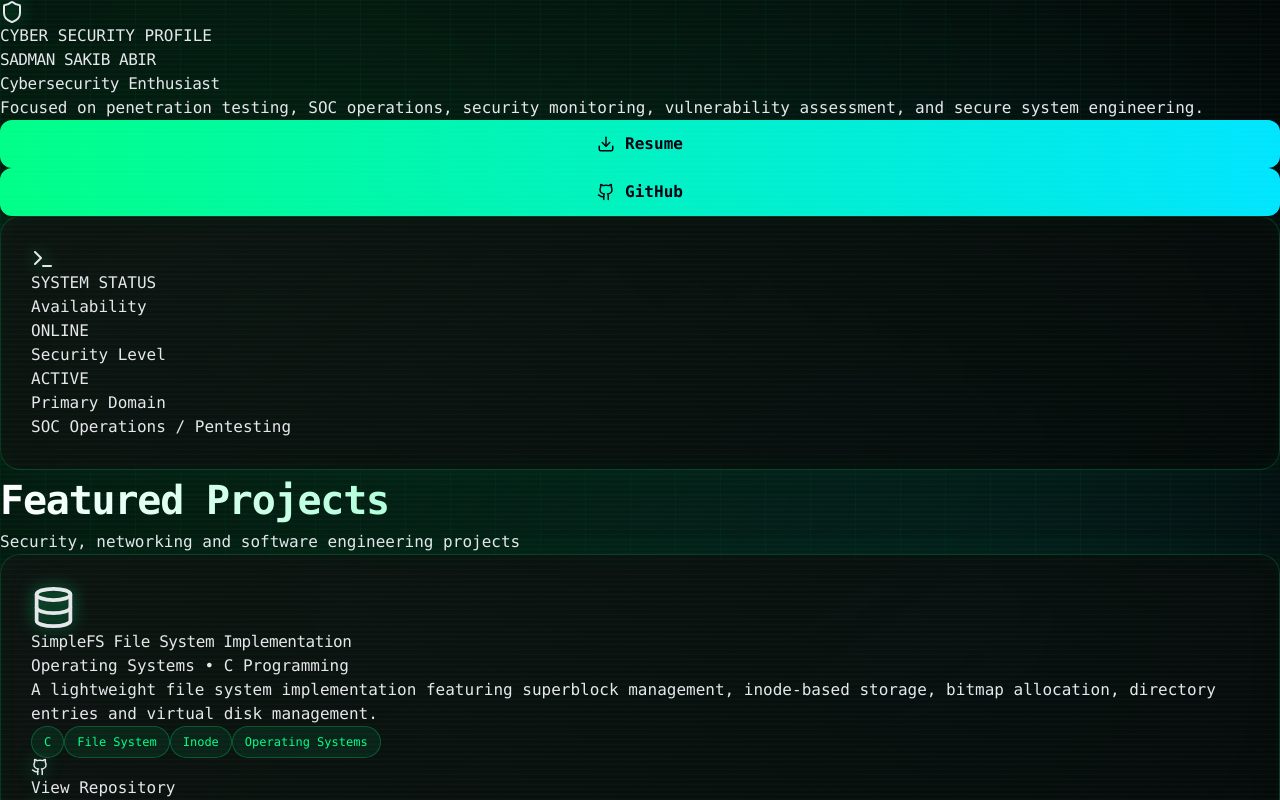
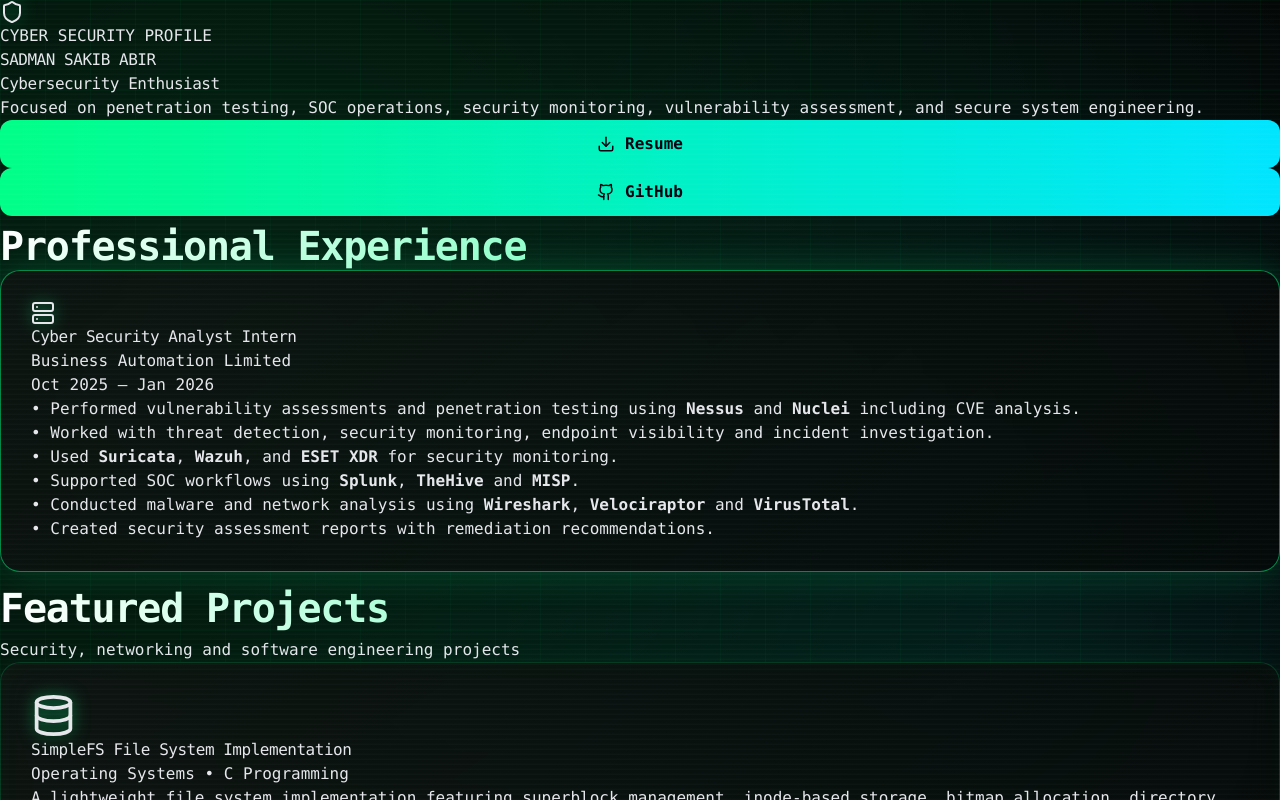
Before and after one commit to sadmanthebatman/My-Portfolio, a Next.js app: page / in a window 1280 px wide. Shown: the top 800 px of the page. Built offline with nearby package versions, Linux system fonts and the light colour scheme.

Commit message:
Update page.tsx

```diff
--- a/app/page.tsx
+++ b/app/page.tsx
@@ -15,116 +15,6 @@ import {
   Server,
   Download,
 } from "lucide-react";
-
-
-{/* EXPERIENCE */}
-
-
-<section className="mt-24">
-
-
-<h2 className="section-title">
-
-Professional Experience
-
-</h2>
-
-
-
-
-
-<div className="glass mt-10">
-
-
-<div className="flex gap-4 items-center">
-
-
-<Server className="text-green-400"/>
-
-
-
-<div>
-
-
-<h3 className="text-2xl font-bold">
-
-Cyber Security Analyst Intern
-
-</h3>
-
-
-
-<p className="text-green-400">
-
-Business Automation Limited
-
-</p>
-
-
-
-<p className="text-gray-500">
-
-Oct 2025 — Jan 2026
-
-</p>
-
-
-</div>
-
-
-</div>
-
-
-
-
-
-<div className="mt-8 text-gray-300 space-y-5 leading-relaxed">
-
-
-<p>
-• Performed vulnerability assessments and penetration testing using <b>Nessus</b> and <b>Nuclei</b> to identify, validate and document security weaknesses including CVE analysis.
-</p>
-
-
-
-<p>
-• Worked with threat detection, security monitoring, endpoint visibility and incident investigation for suspicious activity analysis.
-</p>
-
-
-
-<p>
-• Used <b>Suricata</b> for IDS/IPS monitoring, <b>Wazuh</b> for SIEM-based monitoring and <b>ESET</b> for XDR security operations.
-</p>
-
-
-
-<p>
-• Supported alert management, incident response and security orchestration workflows using <b>Splunk</b>, <b>TheHive</b> and <b>MISP</b> threat intelligence.
-</p>
-
-
-
-<p>
-• Conducted digital forensics, malware and network analysis using <b>Velociraptor</b>, <b>Wireshark</b> and <b>VirusTotal</b>.
-</p>
-
-
-
-<p>
-• Produced security assessment reports with remediation recommendations while supporting CIRT, infrastructure operations and secure system management.
-</p>
-
-
-</div>
-
-
-
-</div>
-
-
-</section>
-
 
 
 const projects = [
@@ -147,7 +37,7 @@ icon:<Network size={45}/>,
 description:
 "Enterprise network architecture using Cisco Packet Tracer with VLSM, RIPv2, static routing, DHCP, DNS, HTTP, email services and redundancy.",
 tags:["Cisco","VLSM","Routing","Networking"],
-link:"https://github.com/sadmanthebatman/Bangladesh-Board-Examination-Emergency-Network"
+link:"https://github.com/sadmanthebatman/Bangladesh-Board-Evaluation-Emergency-Network"
 },
 
 
@@ -162,7 +52,6 @@ link:"https://github.com/sadmanthebatman/SportPulse"
 }
 
 ];
-
 
 
 const securityGroups=[
@@ -219,6 +108,8 @@ return(
 
 <main className="min-h-screen px-6 md:px-16 py-10">
 
+
+{/* HERO */}
 
 <section className="grid md:grid-cols-2 gap-10 items-center">
 
@@ -304,82 +195,96 @@ GitHub
 
 </div>
 
+</section>
 
 
 
-<div className="glass">
 
 
-<div className="flex items-center gap-3">
+{/* EXPERIENCE */}
 
-<Terminal/>
+<section className="mt-24">
 
-SYSTEM STATUS
 
-</div>
+<h2 className="section-title">
+
+Professional Experience
+
+</h2>
 
 
 
-<div className="mt-8 space-y-6">
+<div className="glass mt-10">
+
+
+<div className="flex gap-4 items-center">
+
+
+<Server className="text-green-400"/>
 
 
 <div>
 
-<p className="text-gray-500">
 
-Availability
+<h3 className="text-2xl font-bold">
+
+Cyber Security Analyst Intern
+
+</h3>
+
+
+<p className="text-green-400">
+
+Business Automation Limited
 
 </p>
 
-<p className="text-green-400 text-xl">
 
-ONLINE
+<p className="text-gray-500">
+
+Oct 2025 — Jan 2026
 
 </p>
+
+
+</div>
 
 </div>
 
 
 
 
-<div>
-
-<p className="text-gray-500">
-
-Security Level
-
-</p>
+<div className="mt-8 text-gray-300 space-y-5 leading-relaxed">
 
 
-<p className="text-green-400 text-xl">
-
-ACTIVE
-
-</p>
-
-
-</div>
-
-
-
-
-<div>
-
-<p className="text-gray-500">
-
-Primary Domain
-
+<p>
+• Performed vulnerability assessments and penetration testing using <b>Nessus</b> and <b>Nuclei</b> including CVE analysis.
 </p>
 
 
 <p>
-
-SOC Operations / Pentesting
-
+• Worked with threat detection, security monitoring, endpoint visibility and incident investigation.
 </p>
 
 
-</div>
+<p>
+• Used <b>Suricata</b>, <b>Wazuh</b>, and <b>ESET XDR</b> for security monitoring.
+</p>
+
+
+<p>
+• Supported SOC workflows using <b>Splunk</b>, <b>TheHive</b> and <b>MISP</b>.
+</p>
+
+
+<p>
+• Conducted malware and network analysis using <b>Wireshark</b>, <b>Velociraptor</b> and <b>VirusTotal</b>.
+</p>
+
+
+<p>
+• Created security assessment reports with remediation recommendations.
+</p>
 
 
 </div>
@@ -390,8 +295,11 @@ SOC Operations / Pentesting
 
 </section>
 
+
+
+
+
 {/* PROJECTS */}
-
 
 <section className="mt-24">
 
@@ -415,9 +323,7 @@ Security, networking and software engineering projects
 <div className="grid md:grid-cols-3 gap-8 mt-10">
 
 
-{
-
-projects.map(project=>(
+{projects.map(project=>(
 
 
 <div
@@ -433,8 +339,6 @@ className="glass project-card"
 </div>
 
 
-
-
 <h3 className="text-xl font-bold mt-6">
 
 {project.title}
@@ -442,14 +346,11 @@ className="glass project-card"
 </h3>
 
 
-
 <p className="text-green-400 text-sm mt-3">
 
 {project.type}
 
 </p>
-
-
 
 
 <p className="text-gray-400 mt-5 text-sm">
@@ -460,12 +361,9 @@ className="glass project-card"
 
 
 
-
 <div className="flex flex-wrap gap-2 mt-5">
 
-{
-
-project.tags.map(tag=>(
+{project.tags.map(tag=>(
 
 <span className="tag" key={tag}>
 
@@ -473,12 +371,9 @@ project.tags.map(tag=>(
 
 </span>
 
-))
-
-}
+))}
 
 </div>
-
 
 
 
@@ -502,9 +397,7 @@ View Repository
 </div>
 
 
-))
-
-}
+))}
 
 
 </div>
@@ -516,12 +409,10 @@ View Repository
 
 
 
-
 {/* SECURITY ARSENAL */}
 
 
 <section className="mt-24">
-
 
 <h2 className="section-title">
 
@@ -530,22 +421,10 @@ Security Arsenal
 </h2>
 
 
-
-<p className="subtitle">
-
-Tools and technologies used for offensive and defensive security
-
-</p>
-
-
-
-
 <div className="grid md:grid-cols-3 gap-6 mt-10">
 
 
-{
-
-securityGroups.map(group=>(
+{securityGroups.map(group=>(
 
 
 <div className="glass" key={group.title}>
@@ -553,9 +432,7 @@ securityGroups.map(group=>(
 
 <div className="flex gap-3 items-center text-green-400">
 
-
 {group.icon}
-
 
 <h3 className="text-xl text-white font-bold">
 
@@ -563,32 +440,21 @@ securityGroups.map(group=>(
 
 </h3>
 
-
 </div>
-
-
 
 
 <div className="mt-6 space-y-3">
 
+{group.items.map(item=>(
 
-{
-
-group.items.map(item=>(
-
-<div
-key={item}
-className="border-b border-green-900 pb-2"
->
+<div key={item}
+className="border-b border-green-900 pb-2">
 
 &gt; {item}
 
 </div>
 
-))
-
-}
-
+))}
 
 </div>
 
@@ -596,9 +462,7 @@ className="border-b border-green-900 pb-2"
 </div>
 
 
-))
-
-}
+))}
 
 
 </div>
@@ -608,25 +472,15 @@ className="border-b border-green-900 pb-2"
 
 
 
-
-
-
-
-
 {/* CONTACT */}
 
-
 <section className="mt-24">
-
 
 <h2 className="section-title">
 
 Feel Free To Reach Out.
 
 </h2>
-
-
-
 
 
 <div className="grid md:grid-cols-3 gap-6 mt-10">
@@ -658,13 +512,10 @@ link="mailto:sadmansakibabir717@gmail.com"
 />
 
 
-
 </div>
 
 
 </section>
-
-
 
 
 </main>
@@ -672,8 +523,6 @@ link="mailto:sadmansakibabir717@gmail.com"
 )
 
 }
-
-
 
 
 
@@ -712,7 +561,6 @@ className="block"
 </div>
 
 
-
 <h3 className="text-xl mt-4">
 
 {title}
@@ -720,13 +568,11 @@ className="block"
 </h3>
 
 
-
 <p className="text-gray-400 mt-2">
 
 {value}
 
 </p>
-
 
 
 </div>
```
